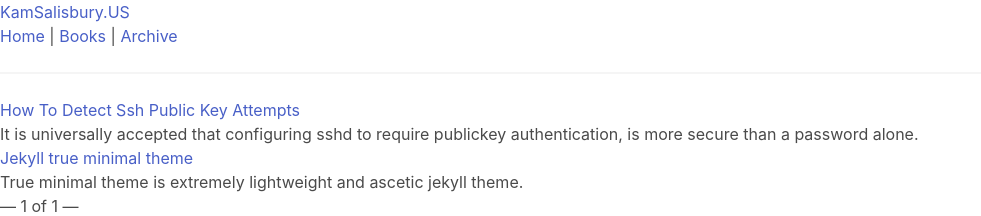
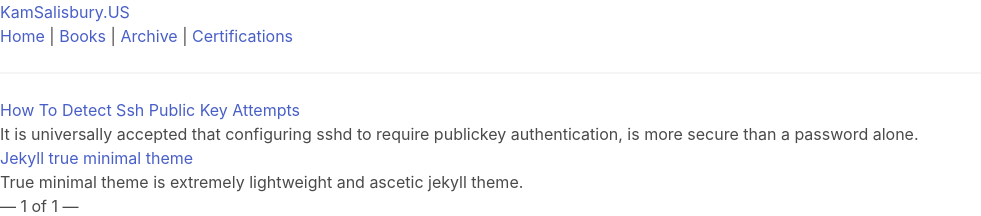
Before and after one commit to kamsalisbury/kamsalisbury.github.io, a Jekyll site: the page built from index.html, in a window 1280 px wide. Shown: the top 216 px of the page, without its empty margins (0-981 px from the left). Built offline with Jekyll 4.4.1, drawn with Linux system fonts in a browser that asks for light colours; nearby versions of some CDN libraries; the list of posts is cut into pages by our own code.

Commit message:
Add certs link

```diff
--- a/_includes/header.html
+++ b/_includes/header.html
@@ -1,5 +1,5 @@
 <header>
     <h1><a href='{{ site.url }}/'>{{ site.name }}</a></h1>
 </header>
-<a href='{{ site.url }}/'> Home</a> | <a href='{{ site.url }}/books/'>Books </a> | <a href='{{ site.url }}/archive/'> Archive</a>
+<a href='{{ site.url }}/'> Home</a> | <a href='{{ site.url }}/books/'>Books </a> | <a href='{{ site.url }}/archive/'> Archive</a> | <a href="https://www.credly.com/users/kam-salisbury"> Certifications</a>
 <hr>
```
